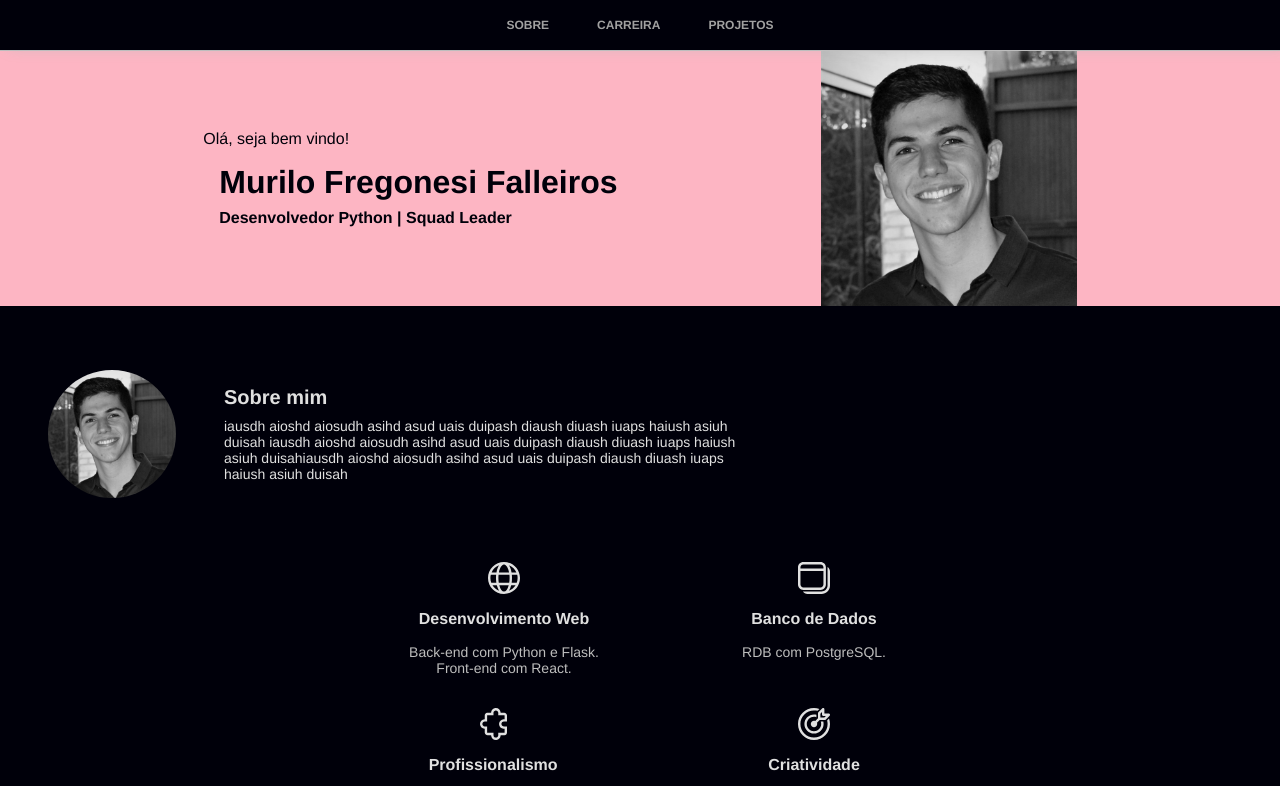
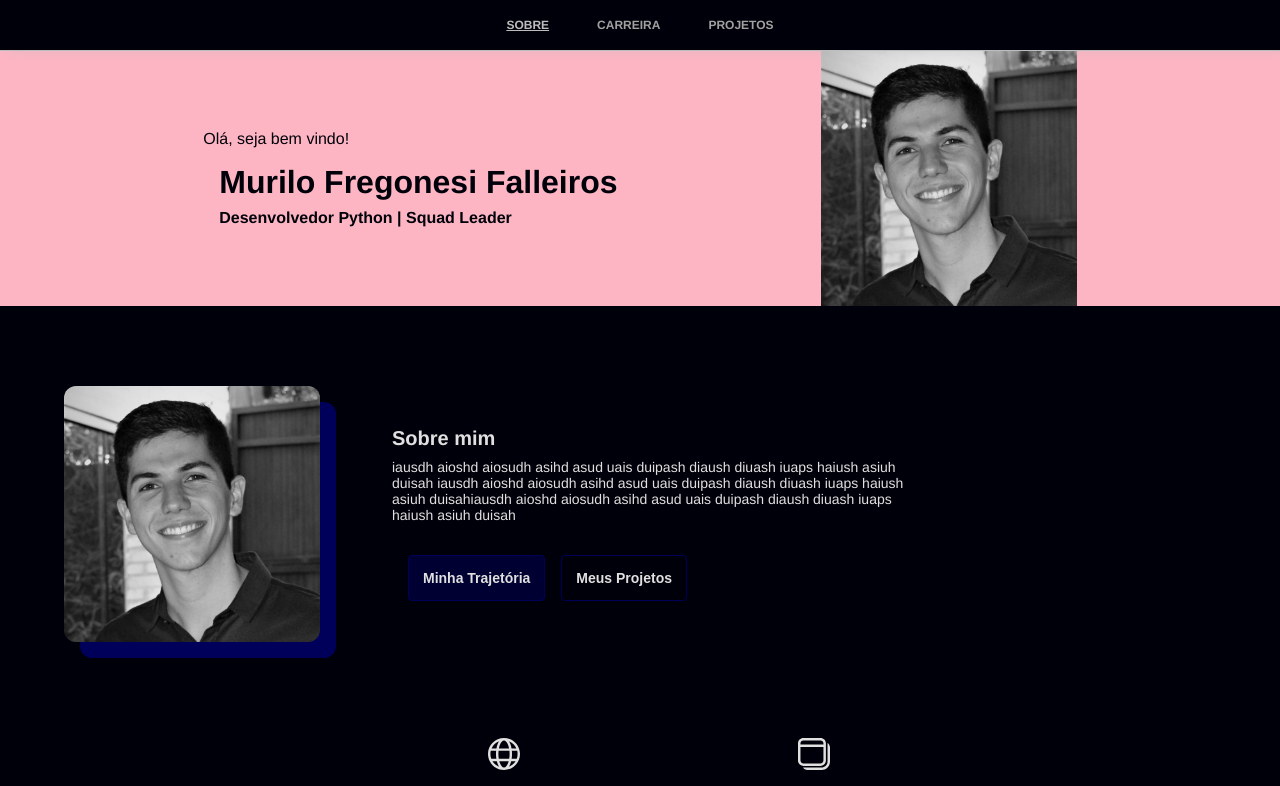
Before and after one commit to murilofregonesi/my-portfolio, a React (Create React App) app: page / in a window 1280 px wide. Shown: the top 786 px of the page. Built offline with nearby package versions, Linux system fonts and the light colour scheme.

Commit message:
Summary buttons and background

```diff
--- /dev/null
+++ b/src/components/Button/Button.jsx
@@ -0,0 +1,33 @@
+import React from "react";
+import styled from "styled-components";
+import {
+  black_200,
+  black_400,
+  black_600,
+  white_1000,
+} from "../../UI/variables";
+
+const Btn = styled.button`
+  border-radius: 4px;
+  background-color: ${(props) =>
+    props.transparent ? "rgba(0,0,0,0)" : black_600};
+  color: ${white_1000};
+  width: fit-content;
+  padding: 1em 1em;
+  font-size: 14px;
+  font-weight: bold;
+  cursor: pointer;
+  border: 1px solid ${black_200};
+
+  :hover {
+    background-color: ${black_400};
+  }
+`;
+
+export function Button({ text, onClick, transparent }) {
+  return (
+    <Btn {...(transparent ? { transparent } : {})} onClick={onClick}>
+      {text}
+    </Btn>
+  );
+}
--- /dev/null
+++ b/src/components/Button/index.js
@@ -0,0 +1,3 @@
+import { Button } from "./Button";
+
+export default Button;
--- a/src/components/Footer/Footer.jsx
+++ b/src/components/Footer/Footer.jsx
@@ -16,7 +16,7 @@ const FooterGradient = styled.span`
 `;
 
 const FooterWrapper = styled.div`
-  width: 80%;
+  width: 90%;
   display: flex;
   flex-direction: row;
   justify-content: space-evenly;
--- a/src/components/Header/Header.jsx
+++ b/src/components/Header/Header.jsx
@@ -1,6 +1,6 @@
 import React from "react";
 import styled from "styled-components";
-import { Link } from "react-router-dom";
+import { Link, useLocation } from "react-router-dom";
 import { white_800, white_600, black_1000 } from "../../UI/variables";
 
 const HeaderWrapper = styled.nav`
@@ -26,6 +26,11 @@ const HeaderWrapper = styled.nav`
     text-decoration: underline;
     color: ${white_800};
   }
+
+  .active {
+    text-decoration: underline;
+    color: ${white_800};
+  }
 `;
 
 const HeaderMargin = styled.div`
@@ -33,16 +38,26 @@ const HeaderMargin = styled.div`
 `;
 
 export function Header() {
+  const pathname = useLocation().pathname;
+
   return (
     <>
       <HeaderWrapper>
-        <Link className="link" to={"/"}>
+        <Link
+          className={"link" + (pathname === "/" ? " active" : "")}
+          to={"/"}>
           Sobre
         </Link>
-        <Link className="link" to={"/carreira"}>
+        <Link
+          className={"link" + (pathname === "/carreira" ? " active" : "")}
+          to={"/carreira"}
+        >
           Carreira
         </Link>
-        <Link className="link" to={"/projetos"}>
+        <Link
+          className={"link" + (pathname === "/projetos" ? " active" : "")}
+          to={"/projetos"}
+        >
           Projetos
         </Link>
       </HeaderWrapper>
--- a/src/components/Hero/Hero.jsx
+++ b/src/components/Hero/Hero.jsx
@@ -11,7 +11,7 @@ const HeroBox = styled.article`
   align-items: center;
   background-color: #fdb5c3;
   color: ${black_1000};
-  margin-bottom: 4em;
+  margin-bottom: 5em;
 `;
 
 const HeroAvatar = styled.img`
--- a/src/components/ProfileBasics/ProfileBasics.jsx
+++ /dev/null
@@ -1,30 +0,0 @@
-import React from "react";
-import styled from "styled-components";
-import data from "./data.json";
-
-const BasicsWrapper = styled.article`
-  display: flex;
-  flex-direction: column;
-  justify-content: center;
-  max-width: 512px;
-  margin: 0 3em;
-`;
-
-const Title = styled.span`
-  font-size: 20px;
-  font-weight: bold;
-  padding-bottom: 0.6rem;
-`;
-
-const Local = styled.span`
-  font-size: 14px;
-`;
-
-export function ProfileBasics() {
-  return (
-    <BasicsWrapper>
-      <Title>Sobre mim</Title>
-      <Local>{data.about}</Local>
-    </BasicsWrapper>
-  );
-}
--- a/src/components/ProfileBasics/data.json
+++ /dev/null
@@ -1,3 +0,0 @@
-{
-    "about": "iausdh aioshd aiosudh asihd asud uais duipash diaush diuash iuaps haiush asiuh duisah iausdh aioshd aiosudh asihd asud uais duipash diaush diuash iuaps haiush asiuh duisahiausdh aioshd aiosudh asihd asud uais duipash diaush diuash iuaps haiush asiuh duisah"
-}
--- a/src/components/ProfileBasics/index.js
+++ /dev/null
@@ -1,3 +0,0 @@
-import { ProfileBasics } from "./ProfileBasics";
-
-export default ProfileBasics;
--- /dev/null
+++ b/src/components/Summary/Summary.jsx
@@ -0,0 +1,93 @@
+import React from "react";
+import styled from "styled-components";
+import data from "./data.json";
+import avatar from "../../assets/img/avatar.jpeg";
+import { black_200 } from "../../UI/variables";
+import Button from "../Button";
+import { useNavigate } from "react-router-dom";
+
+const SummaryWrapper = styled.div`
+  display: flex;
+  flex-direction: row;
+  margin: 0 0 5em 4em;
+
+  @media (orientation: portrait) {
+    flex-direction: column;
+  }
+`;
+
+const SummaryInfo = styled.article`
+  display: flex;
+  flex-direction: column;
+  justify-content: center;
+  max-width: 512px;
+  margin: 0 4.5em;
+`;
+
+const SummaryTitle = styled.span`
+  font-size: 20px;
+  font-weight: bold;
+  padding-bottom: 0.6rem;
+`;
+
+const SummaryContent = styled.span`
+  font-size: 14px;
+`;
+
+const BtnList = styled.span`
+  margin-top: 2em;
+  display: flex;
+`;
+
+const BtnWrapper = styled.span`
+  margin-left: 1em;
+`;
+
+const SummaryAvatar = styled.img`
+  border-radius: 12px;
+  height: 256px;
+`;
+
+const AvatarShadow = styled.span`
+  height: 256px;
+  width: 256px;
+  background-color: ${black_200};
+  border-radius: 12px;
+  position: absolute;
+  translate: 16px 16px;
+  z-index: -1;
+`;
+
+export function Summary() {
+  const navigate = useNavigate();
+
+  return (
+    <SummaryWrapper>
+      <SummaryAvatar src={avatar} alt="Avatar do resumo" />
+      <AvatarShadow />
+      <SummaryInfo>
+        <SummaryTitle>Sobre mim</SummaryTitle>
+        <SummaryContent>{data.about}</SummaryContent>
+        <BtnList>
+          <BtnWrapper>
+            <Button
+              text={data.button_job}
+              onClick={() => {
+                navigate("/carreira");
+              }}
+            />
+          </BtnWrapper>
+          <BtnWrapper>
+            <Button
+              text={data.button_projects}
+              transparent
+              onClick={() => {
+                navigate("/carreira");
+              }}
+            />
+          </BtnWrapper>
+        </BtnList>
+      </SummaryInfo>
+    </SummaryWrapper>
+  );
+}
--- /dev/null
+++ b/src/components/Summary/data.json
@@ -0,0 +1,5 @@
+{
+    "about": "iausdh aioshd aiosudh asihd asud uais duipash diaush diuash iuaps haiush asiuh duisah iausdh aioshd aiosudh asihd asud uais duipash diaush diuash iuaps haiush asiuh duisahiausdh aioshd aiosudh asihd asud uais duipash diaush diuash iuaps haiush asiuh duisah",
+    "button_job": "Minha Trajetória",
+    "button_projects": "Meus Projetos"
+}
--- /dev/null
+++ b/src/components/Summary/index.js
@@ -0,0 +1,3 @@
+import { Summary } from "./Summary";
+
+export default Summary;
--- a/src/pages/About/About.jsx
+++ b/src/pages/About/About.jsx
@@ -1,7 +1,6 @@
 import React from "react";
 import styled from "styled-components";
-import ProfileBasics from "../../components/ProfileBasics";
-import avatar from "../../assets/img/avatar.jpeg";
+import Summary from "../../components/Summary";
 import icon_creative from "../../assets/img/icon_creative.svg";
 import icon_database from "../../assets/img/icon_database.svg";
 import icon_professional from "../../assets/img/icon_professional.svg";
@@ -9,17 +8,6 @@ import icon_web from "../../assets/img/icon_web.svg";
 import Skill from "../../components/Skill";
 import data from "./data.json";
 import { Hero } from "../../components/Hero/Hero";
-
-const HeaderInfo = styled.div`
-  display: flex;
-  flex-direction: row;
-  margin: 0 0 3em 3em;
-`;
-
-const AvatarImg = styled.img`
-  border-radius: 50%;
-  height: 128px;
-`;
 
 const SkillList = styled.article`
   display: flex;
@@ -31,10 +19,7 @@ export function About() {
   return (
     <>
       <Hero />
-      <HeaderInfo>
-        <AvatarImg src={avatar} alt="Avatar do resumo" />
-        <ProfileBasics />
-      </HeaderInfo>
+      <Summary />
       <SkillList>
         <Skill
           image={icon_web}
```
